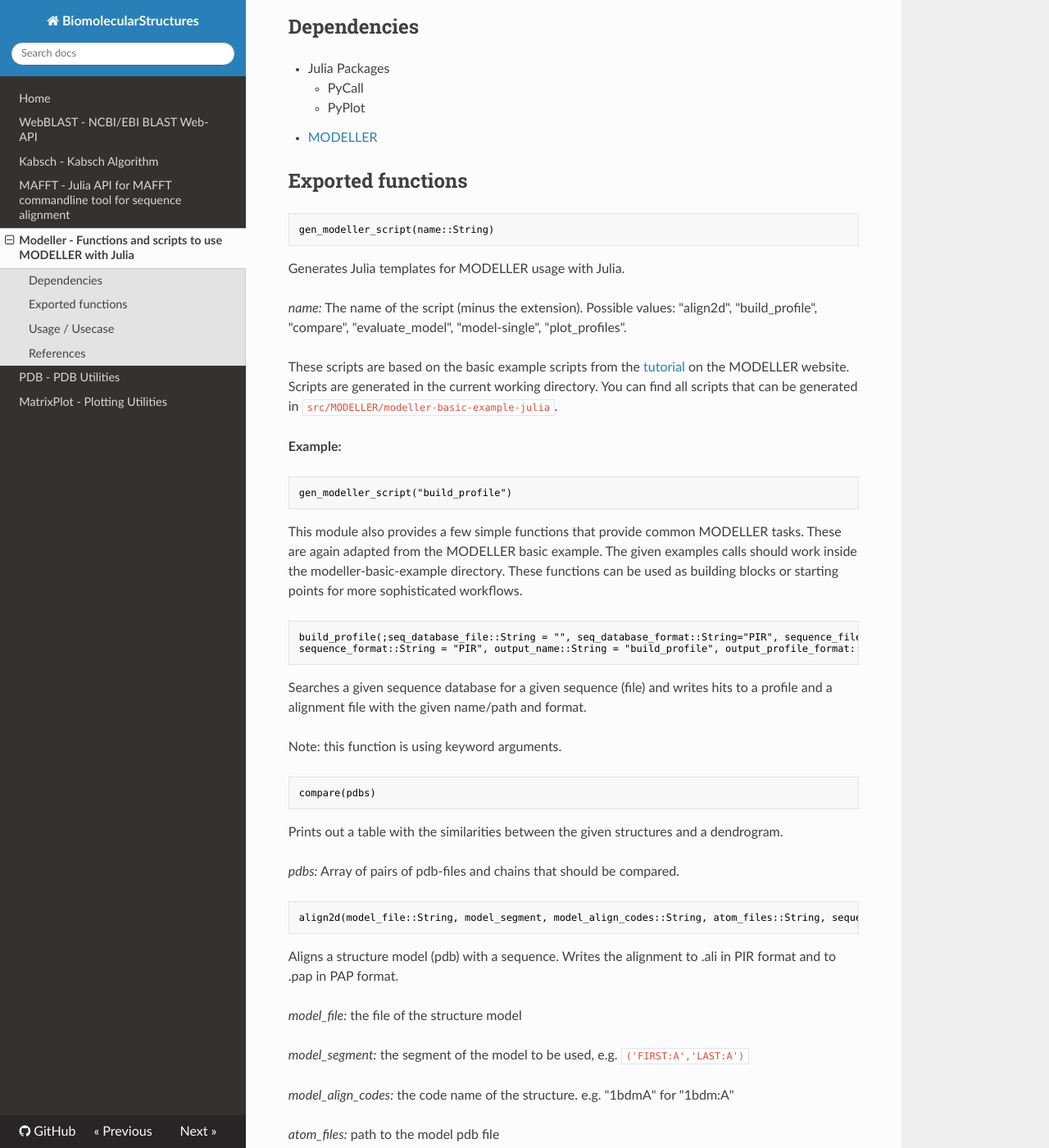
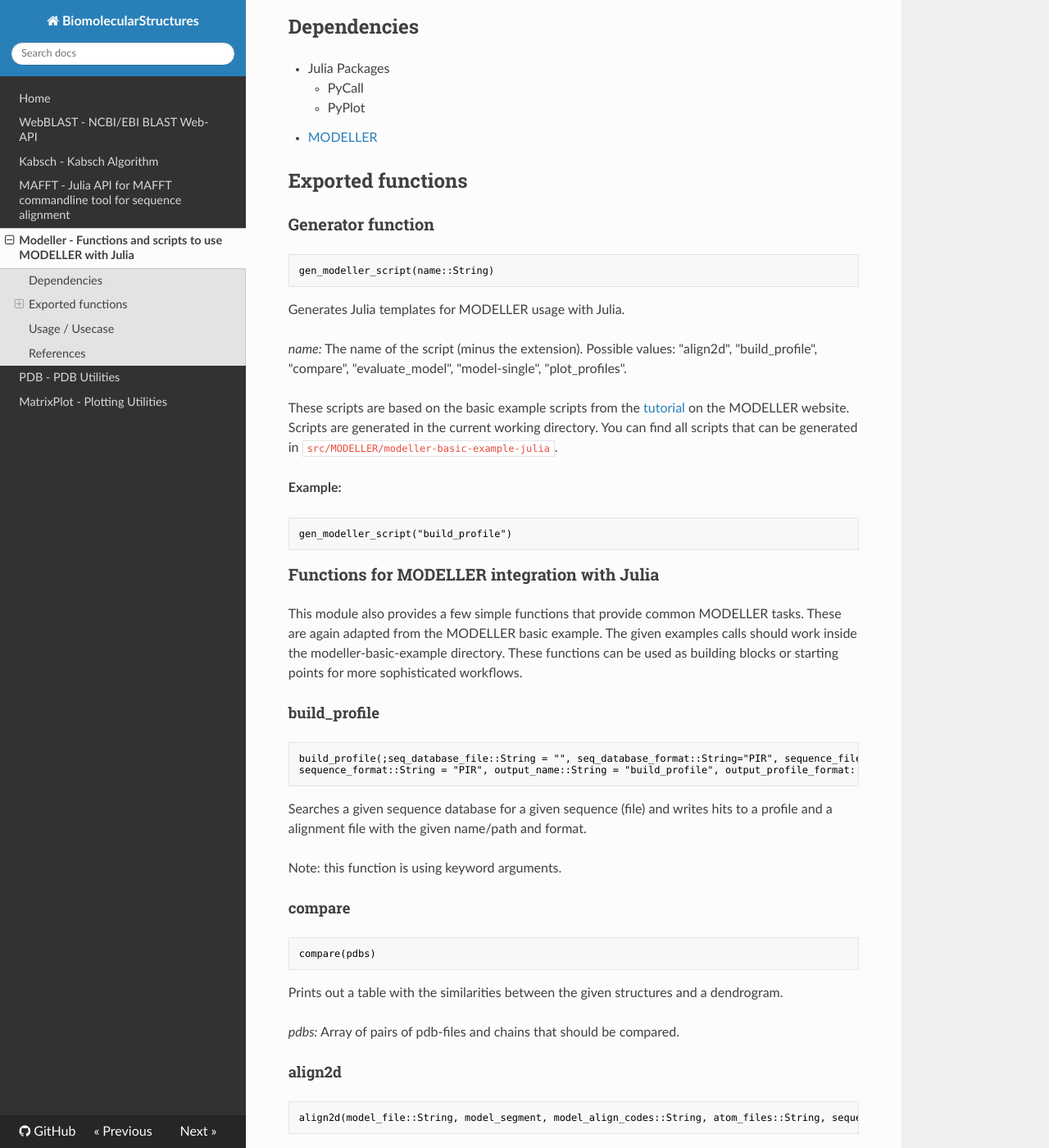
Before and after one commit to hng/BiomolecularStructures.jl, an MkDocs documentation site: the page built from docs/modeller.md, in a window 1280 px wide and 1400 px high, scrolled down 240 px. Shown: the whole window at 82% size. Built offline with MkDocs 1.6.1, drawn with Linux system fonts in a browser that asks for light colours; nearby versions of some CDN libraries; old or Windows-style settings are respelled for this version of MkDocs; some of the changed text lies outside the part shown.

Commit message:
better formation of functions documentary

````diff
--- a/docs/modeller.md
+++ b/docs/modeller.md
@@ -10,6 +10,8 @@ You need to [install](https://salilab.org/modeller/download_installation.html) M
   * [MODELLER](https://salilab.org/modeller/download_installation.html)
 
 ## Exported functions
+
+### Generator function
 
 ```julia
 gen_modeller_script(name::String)
@@ -27,8 +29,11 @@ Scripts are generated in the current working directory. You can find all scripts
 ```julia
 gen_modeller_script("build_profile")
 ```
+### Functions for MODELLER integration with Julia
 
 This module also provides a few simple functions that provide common MODELLER tasks. These are again adapted from the MODELLER basic example. The given examples calls should work inside the modeller-basic-example directory. These functions can be used as building blocks or starting points for more sophisticated workflows.
+
+#### build_profile
 
 ```julia
 build_profile(;seq_database_file::String = "", seq_database_format::String="PIR", sequence_file::String = "",
@@ -39,12 +44,16 @@ Searches a given sequence database for a given sequence (file) and writes hits t
 
 Note: this function is using keyword arguments.
 
+#### compare
+
 ```julia
 compare(pdbs)
 ```
 Prints out a table with the similarities between the given structures and a dendrogram.
 
 *pdbs:* Array of pairs of pdb-files and chains that should be compared.
+
+#### align2d
 
 ```julia
 align2d(model_file::String, model_segment, model_align_codes::String, atom_files::String, sequence_file::String, sequence_codes::String, outputname::String)
````
Also changed, not shown: other parts of docs/modeller.md (+6 -0 lines).
